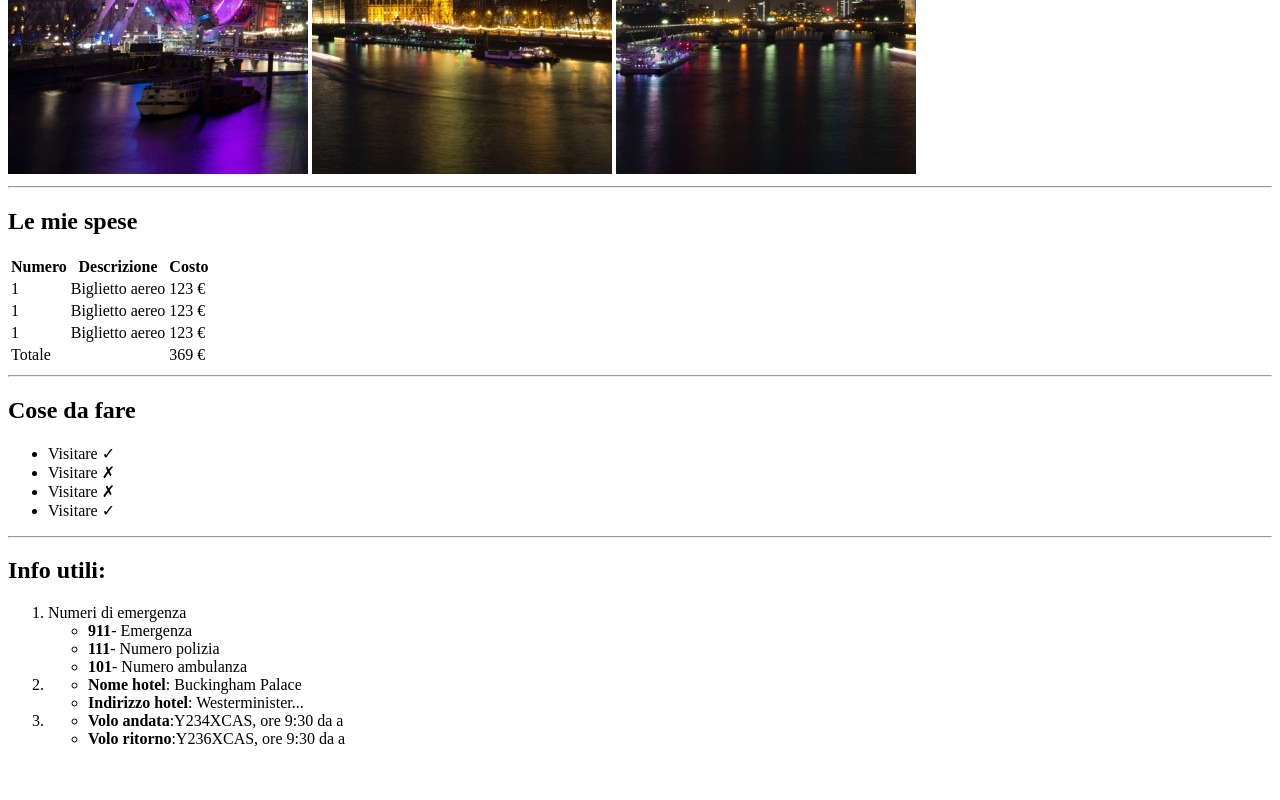
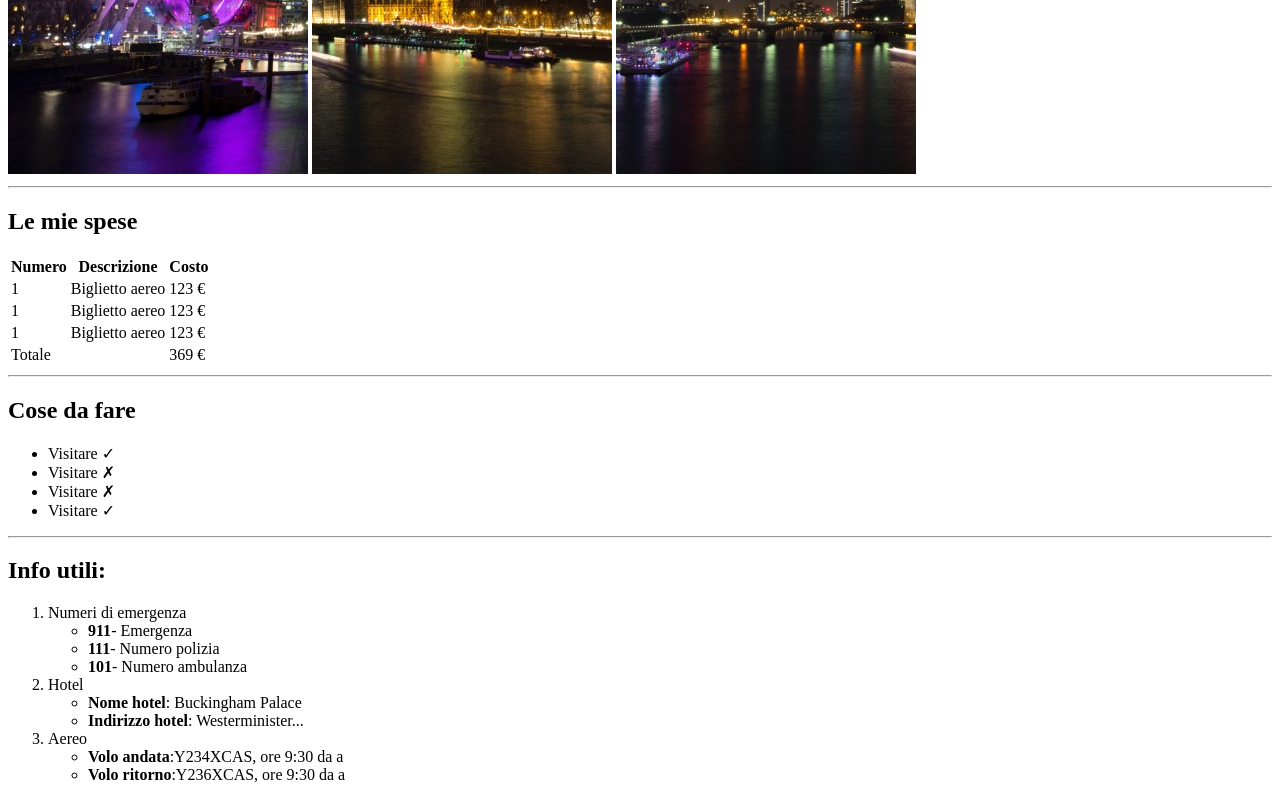
Before and after one commit to Jasczlv/html-london-trip, a plain HTML site: page index.html in a window 1280 px wide. Shown: the part 506-1306 px from the top of the page. Before the commit the page ends 1270 px from the top, so only its background shows below. Drawn offline with Linux system fonts and the light colour scheme.

Commit message:
piccole correzioni

```diff
--- a/index.html
+++ b/index.html
@@ -66,12 +66,14 @@
                 </ul>
             </li>
             <li>
+                Hotel
                 <ul>
                     <li><strong>Nome hotel</strong>: Buckingham Palace</li>
                     <li><strong>Indirizzo hotel</strong>: Westerminister...</li>
                 </ul>
             </li>
             <li>
+                Aereo
                 <ul>
                     <li><strong>Volo andata</strong>:Y234XCAS, ore 9:30 da a</li>
                     <li><strong>Volo ritorno</strong>:Y236XCAS, ore 9:30 da a</li>
```
